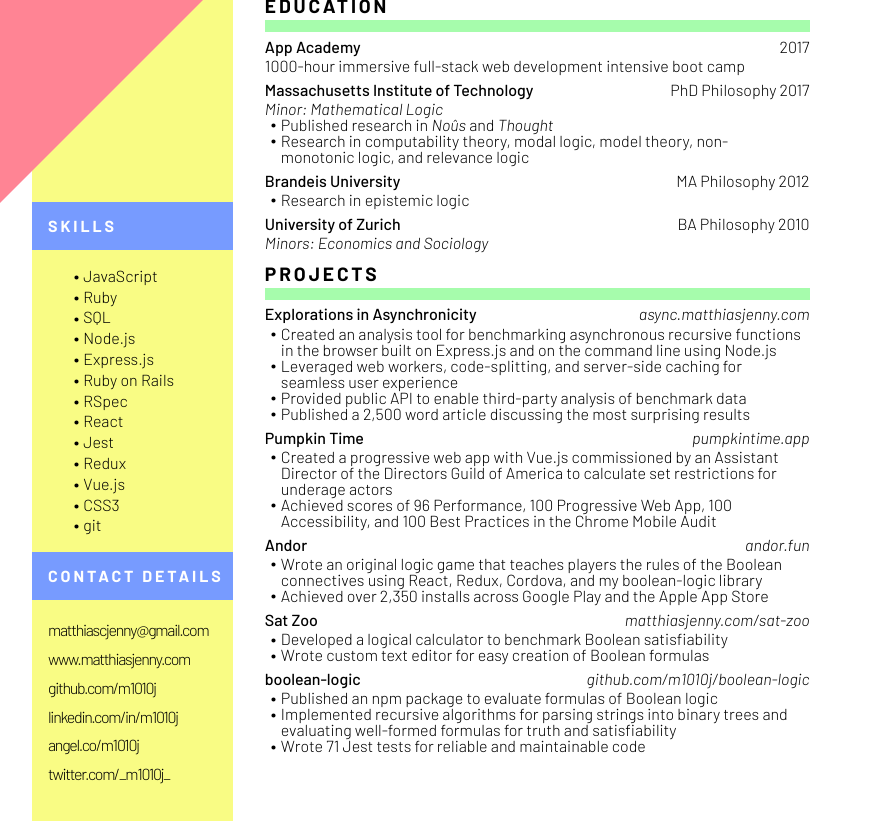
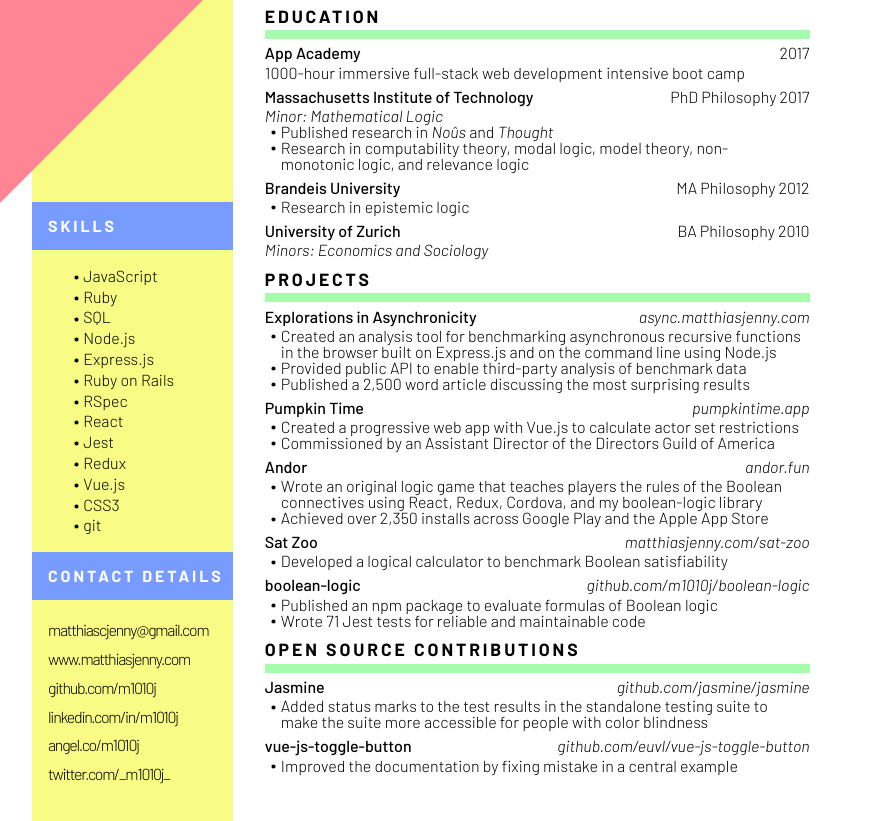
Before and after one commit to m1010j/resume, a plain HTML site: page index.html in a window 1280 px wide. Shown: the part 291-1112 px from the top of the page, without its empty margins (0-873 px from the left). Drawn offline with Linux system fonts and the light colour scheme.

Commit message:
Add open source contributions

```diff
--- a/index.html
+++ b/index.html
@@ -99,8 +99,12 @@
             </h3>
             <div>
               <i class="item-subtitle">
+                <span>Instructional Manager</span>
+                <span>Sept 2018 to Current</span>
+              </i>
+              <i class="item-subtitle">
                 <span>Teaching Assistant</span>
-                <span>Sept 2017 to Current</span>
+                <span>Sept 2017 to Sept 2018</span>
               </i>
             </div>
             <ul>
@@ -204,7 +208,6 @@
       <li>
         <h2>Projects</h2>
         <ul>
-
           <li>
             <h3 class="item-title">
               <b>
@@ -220,11 +223,6 @@
                   Created an analysis tool for benchmarking asynchronous recursive functions in the browser built on
                   Express.js and on the
                   command line using Node.js
-                </span>
-              </li>
-              <li>
-                <span>
-                  Leveraged web workers, code-splitting, and server-side caching for seamless user experience
                 </span>
               </li>
               <li>
@@ -252,15 +250,12 @@
             <ul>
               <li>
                 <span>
-                  Created a progressive web app with Vue.js commissioned by an Assistant Director of the Directors
-                  Guild of America
-                  to calculate set restrictions for underage actors
+                  Created a progressive web app with Vue.js to calculate actor set restrictions
                 </span>
               </li>
               <li>
                 <span>
-                  Achieved scores of 96 Performance, 100 Progressive Web App, 100 Accessibility, and 100 Best Practices
-                  in the Chrome Mobile Audit
+                  Commissioned by an Assistant Director of the Directors Guild of America
                 </span>
               </li>
             </ul>
@@ -304,11 +299,6 @@
                   Developed a logical calculator to benchmark Boolean satisfiability
                 </span>
               </li>
-              <li>
-                <span>
-                  Wrote custom text editor for easy creation of Boolean formulas
-                </span>
-              </li>
             </ul>
           </li>
           <li>
@@ -328,14 +318,47 @@
               </li>
               <li>
                 <span>
-                  Implemented recursive algorithms for parsing strings into binary trees and evaluating well-formed
-                  formulas for truth and
-                  satisfiability
+                  Wrote 71 Jest tests for reliable and maintainable code
                 </span>
               </li>
+            </ul>
+          </li>
+        </ul>
+      </li>
+      <li>
+        <h2>Open Source Contributions</h2>
+        <ul>
+          <li>
+            <h3 class="item-title">
+              <b>
+                <a href="https://github.com/jasmine/jasmine" target="_blank">Jasmine</a>
+              </b>
+              <span class="url">
+                <a href="https://github.com/jasmine/jasmine" target="_blank">github.com/jasmine/jasmine</a>
+              </span>
+            </h3>
+            <ul>
               <li>
                 <span>
-                  Wrote 71 Jest tests for reliable and maintainable code
+                  Added status marks to the test results in the standalone testing suite to make the suite more
+                  accessible for people with color blindness
+                </span>
+              </li>
+            </ul>
+          </li>
+          <li>
+            <h3 class="item-title">
+              <b>
+                <a href="https://github.com/euvl/vue-js-toggle-button" target="_blank">vue-js-toggle-button</a>
+              </b>
+              <span class="url">
+                <a href="https://github.com/euvl/vue-js-toggle-button" target="_blank">github.com/euvl/vue-js-toggle-button</a>
+              </span>
+            </h3>
+            <ul>
+              <li>
+                <span>
+                  Improved the documentation by fixing mistake in a central example
                 </span>
               </li>
             </ul>
--- a/style.css
+++ b/style.css
@@ -70,10 +70,10 @@
 }
 
 .main > ul > li > h2 {
-  border-bottom: #a6fcac 0.8rem solid;
+  border-bottom: #a6fcac 0.6rem solid;
   margin: 0.4rem 0;
   padding: 0.3rem 0;
-  font-size: 1.2rem;
+  font-size: 1.1rem;
 }
 
 .main > ul > li:first-child > h2 {
```
Also changed, not shown: 1 other file.
